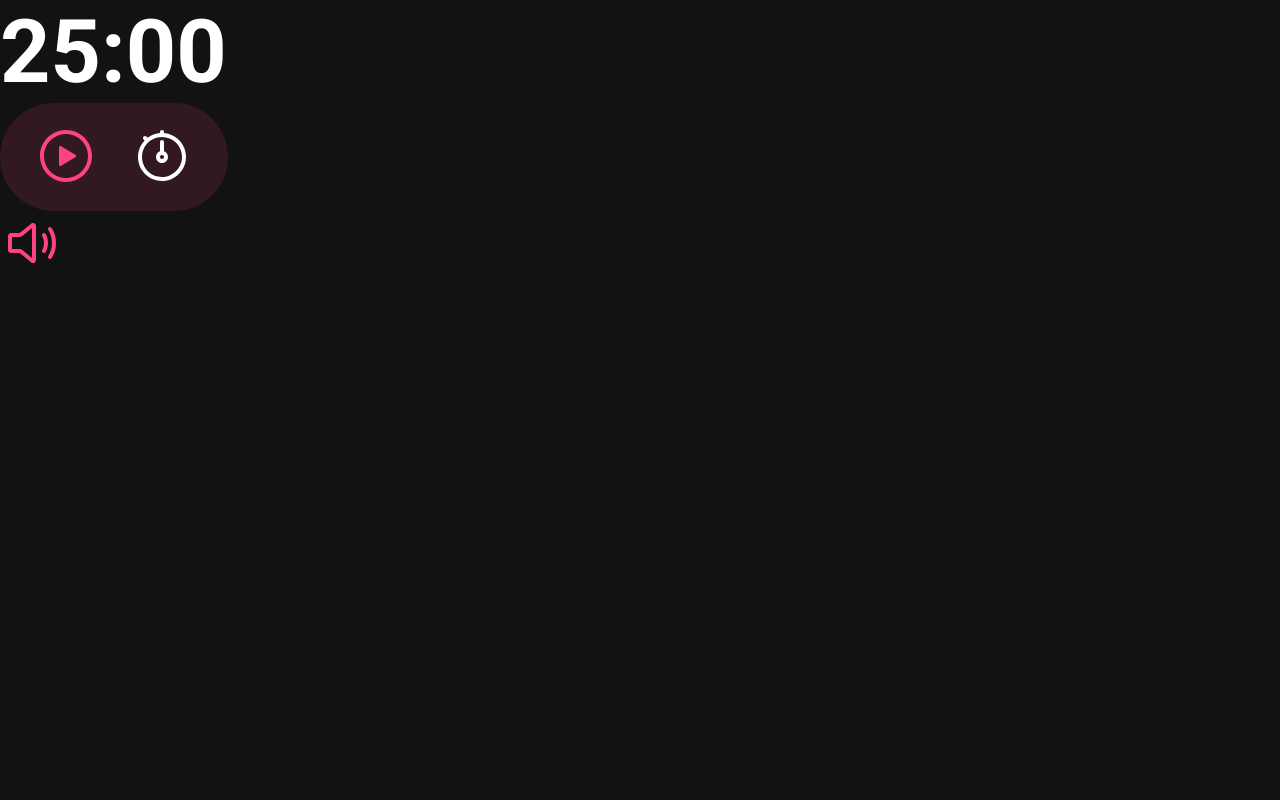
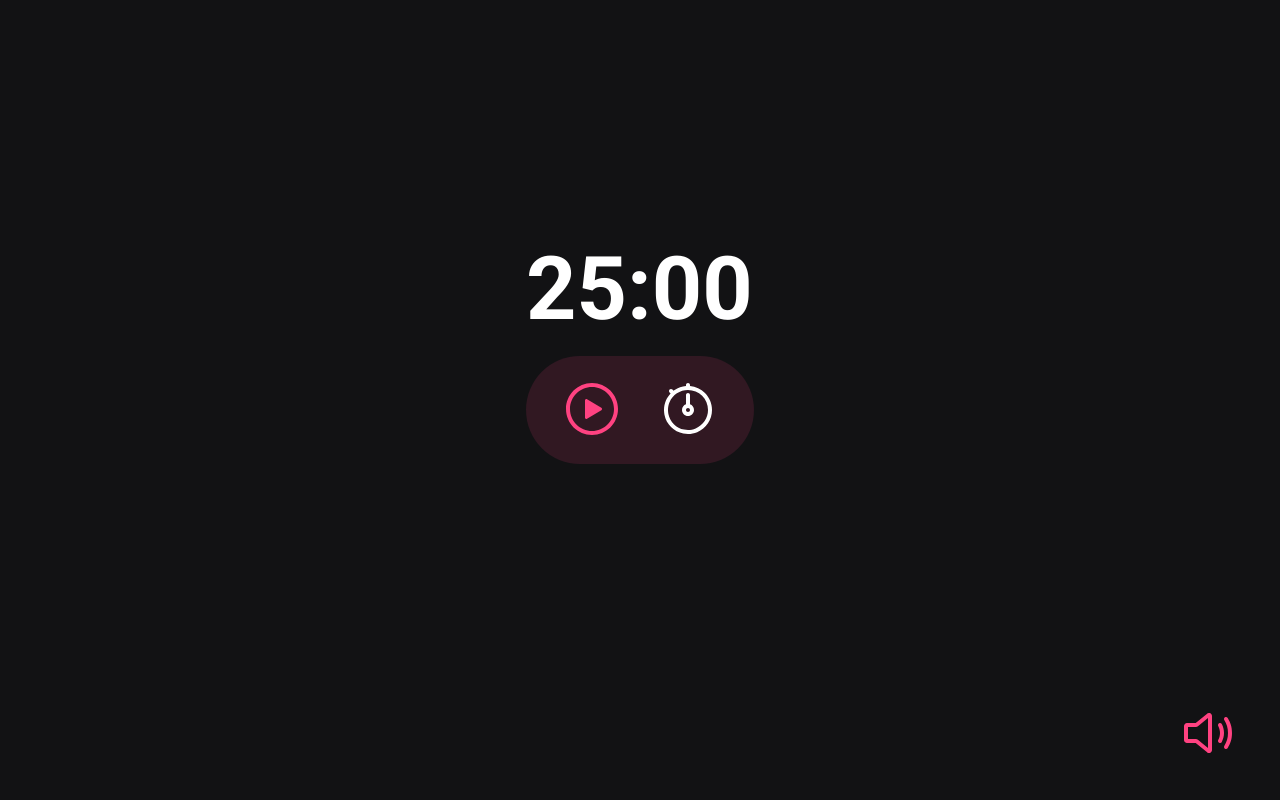
Before and after one commit to jonasrochabr/POMODORO, a plain HTML site: page index.html in a window 1280 px wide. Drawn offline with Linux system fonts and the light colour scheme.

Commit message:
HTML CSS DONE

```diff
--- a/styles.css
+++ b/styles.css
@@ -21,6 +21,7 @@ body {
 
     font-family: 'Roboto', sans-serif;
     display: grid;
+    min-height: 100vh;
 }
 
 button {
@@ -44,9 +45,18 @@ button svg {
     width: clamp(3.2rem, 2rem + 12vw, 6.4rem);
 }
 
+main {
+    align-self: end;
+    justify-self: center;
+}
+
+
+
 #timer {
     font-size: clamp(4rem, 4rem + 10vw, 8.8rem);
     display: flex;
+
+    margin-bottom: 1.6rem;
 }
 
 #controls {
@@ -62,3 +72,10 @@ button svg {
     width: clamp(10rem, 10rem + 30vw, 22.8rem);
     height: clamp(8rem, 5rem + 10vw, 10.8rem);
 }
+
+footer {
+    align-self: end;
+    justify-self: end;
+
+    padding: 0 4rem 3.2rem 0;
+}
```
